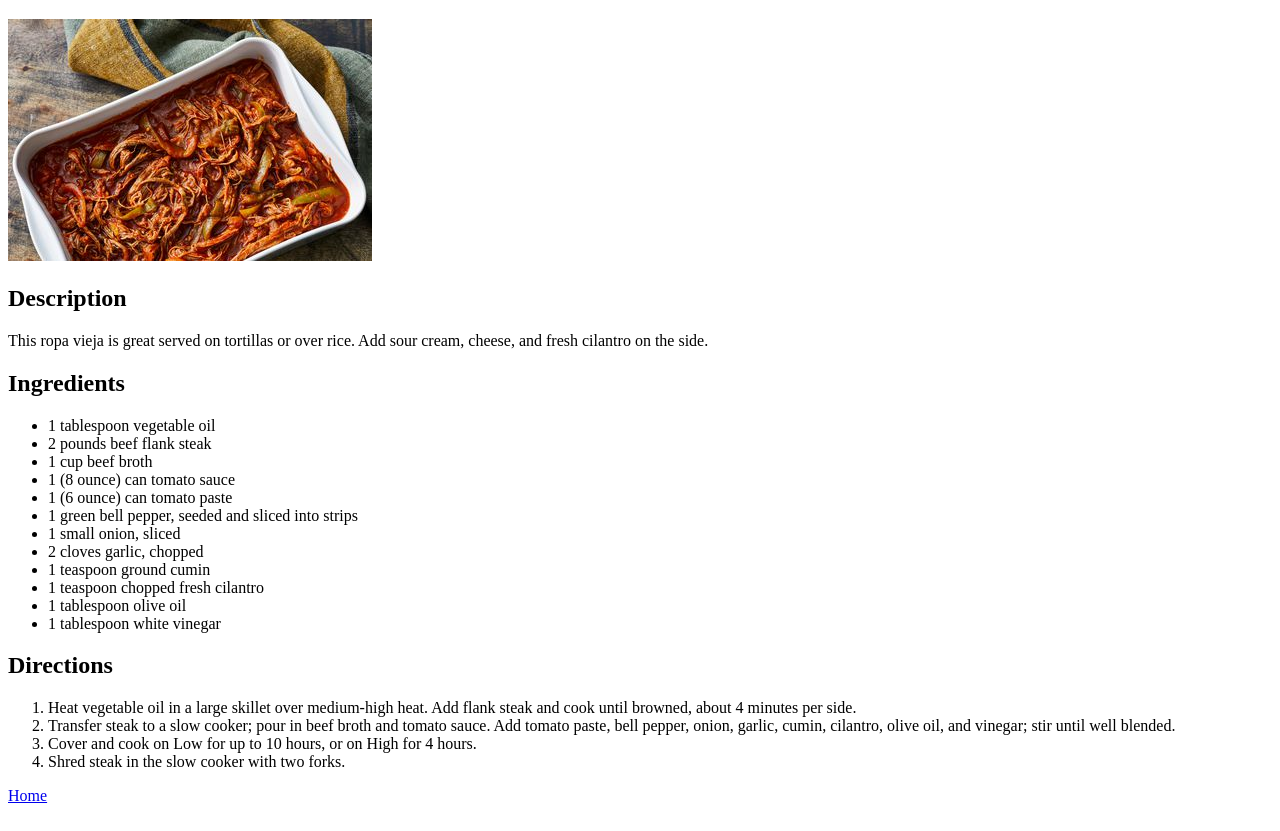
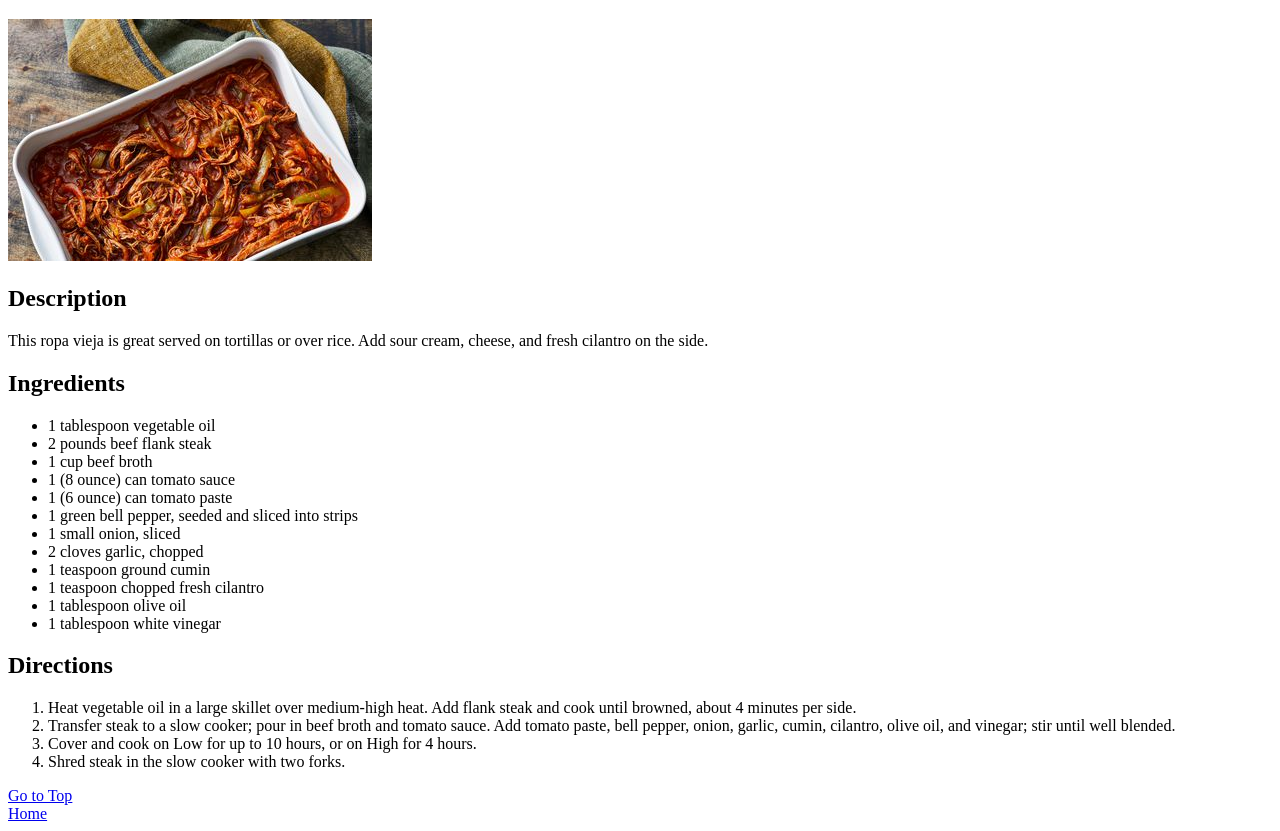
Before and after one commit to Dudu0225/Recipe-Project, a plain HTML site: page recipes/cuban-ropa-vieja.html in a window 1280 px wide. Shown: the part 61-892 px from the top of the page. Drawn offline with Linux system fonts and the light colour scheme.

Commit message:
ADD: back to top href on each recipe html

```diff
--- a/recipes/cuban-ropa-vieja.html
+++ b/recipes/cuban-ropa-vieja.html
@@ -45,6 +45,8 @@
       <li>Cover and cook on Low for up to 10 hours, or on High for 4 hours.</li>
       <li>Shred steak in the slow cooker with two forks.</li>
     </ol>
+    <a href="#">Go to Top</a>
+    <br />
     <a href="../index.html" target="_self" rel="noopener noreferrer">Home</a>
   </body>
 </html>
```
Also changed, not shown: recipes/mac-cheese.html (+2 -0 lines), recipes/taco.html (+2 -0 lines).
